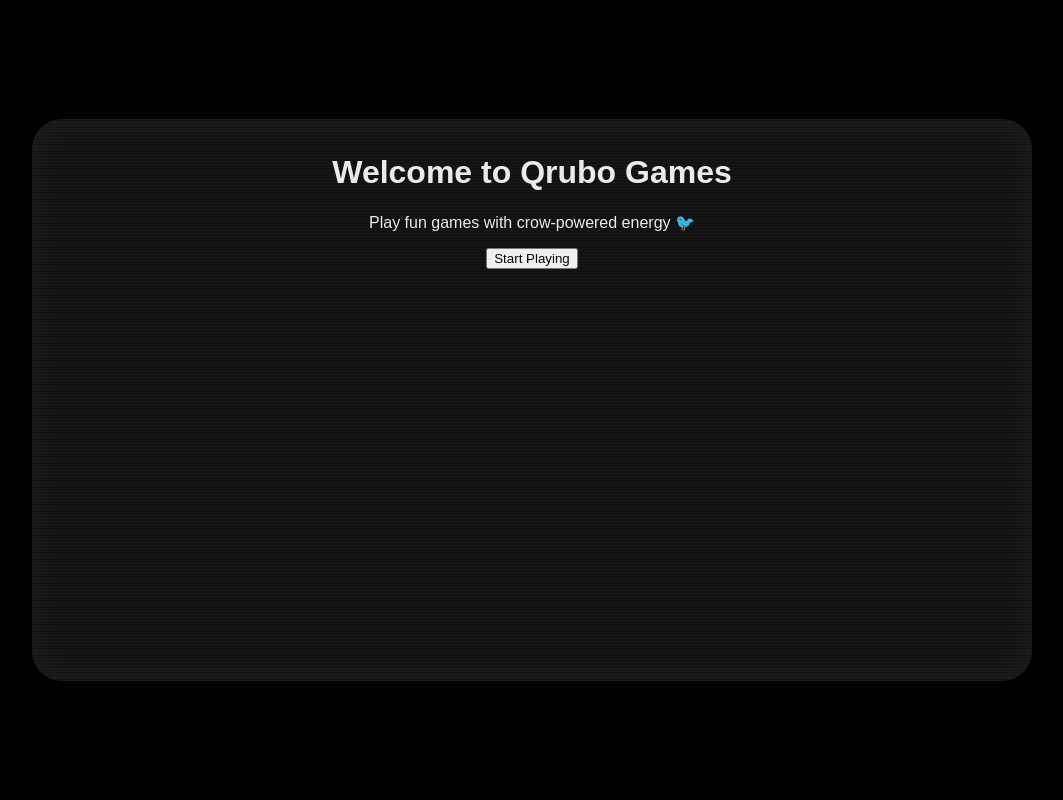
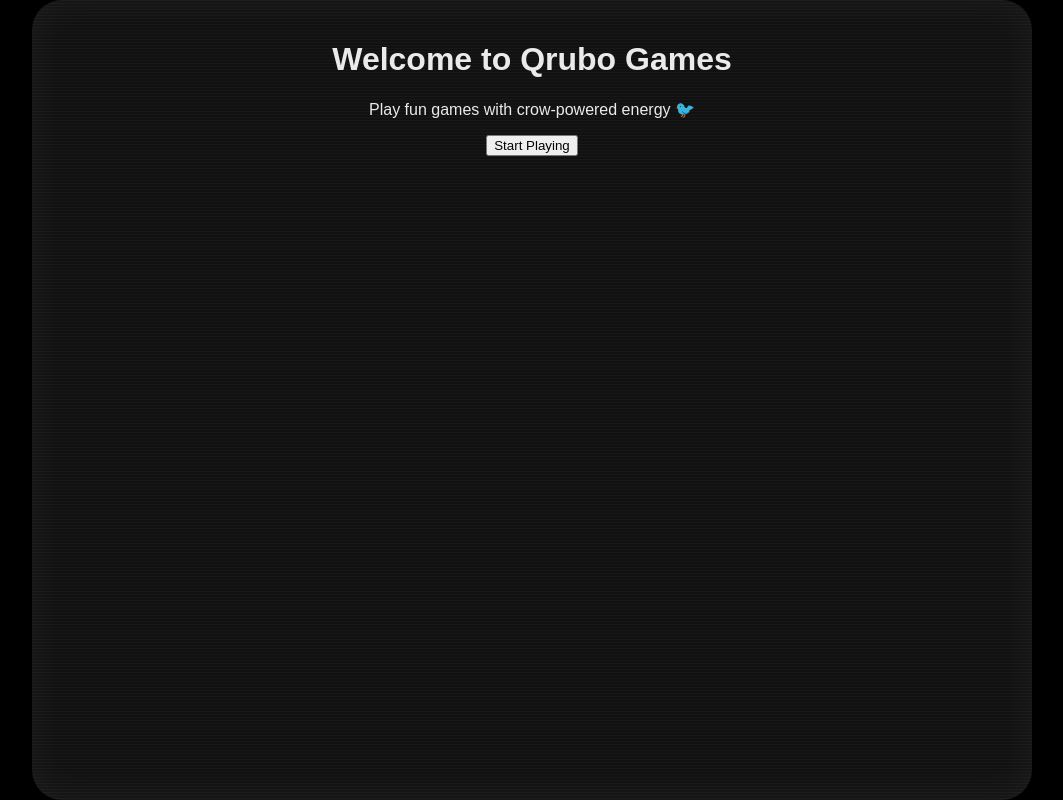
Before and after one commit to qrubo-ent/qrubo_rep, a plain HTML site: page index.html in a window 1280 px wide. Shown: the whole page, without its empty margins (108-1171 px from the left). Drawn offline with Linux system fonts and the light colour scheme.

Commit message:
Update style.css

```diff
--- a/style.css
+++ b/style.css
@@ -12,9 +12,9 @@ body {
 
 /* TV overlay container */
 .tv-screen {
-  width: 80%;          /* Narrower than full screen */
+  height: 100%;          /* Narrower than full screen */
   max-width: 1000px;   /* Optional max width */
-  aspect-ratio: 16 / 9; /* Classic TV ratio */
+  aspect-ratio: 4 / 3; /* Classic TV ratio */
   background-color: #111;
   border-radius: 30px;  /* Beveled corners */
   box-shadow: 0 0 60px rgba(0,0,0,0.8), inset 0 0 40px rgba(255,255,255,0.05);
```
